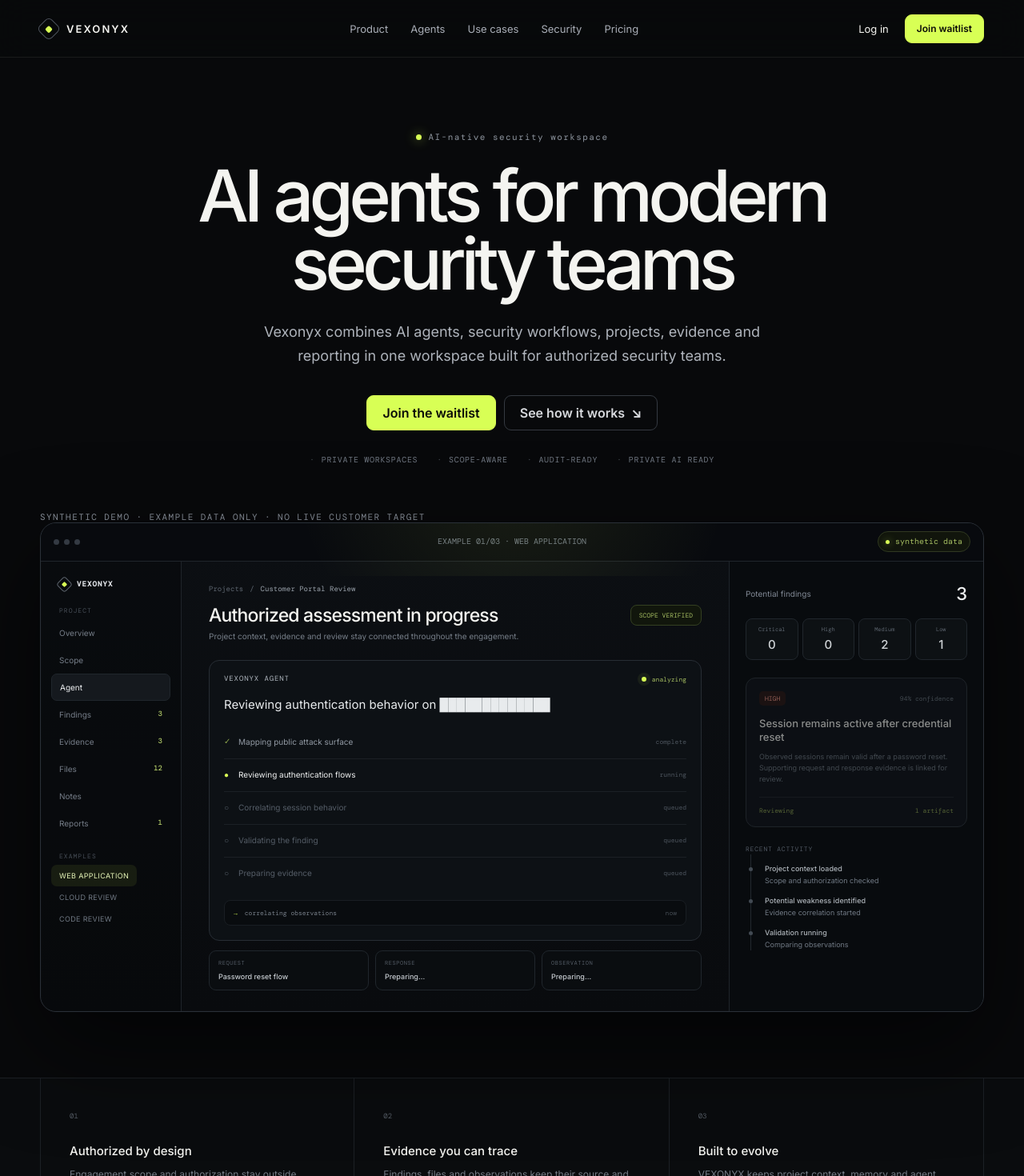
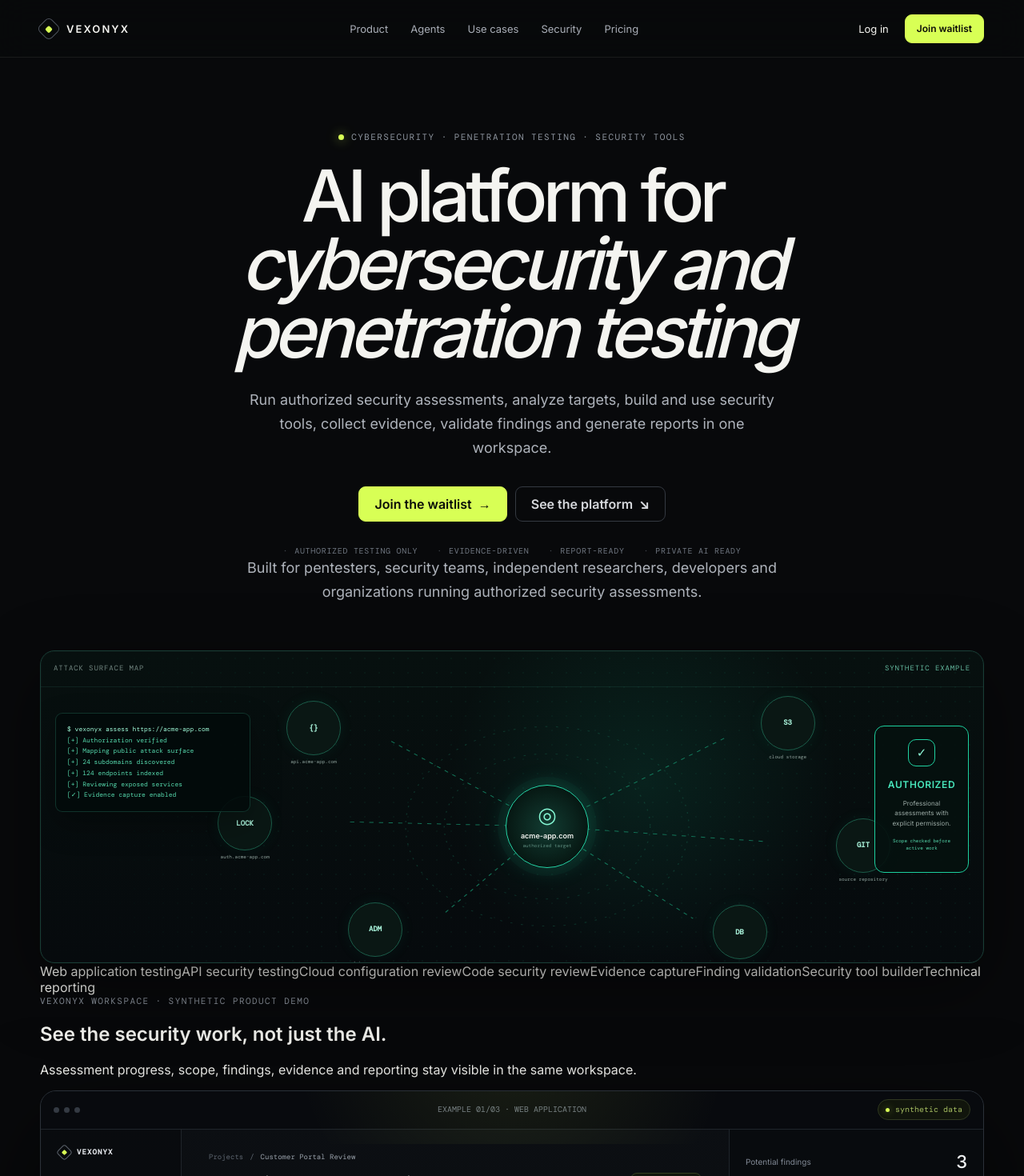
Before and after one commit to heke99/vexonyx, a Next.js app in the folder apps/web/: page / in a window 1280 px wide. Shown: the top 1470 px of the page at 80% size. Built offline with nearby package versions, Linux system fonts and the light colour scheme; no server answers; a web font is replaced by a local one.

Commit message:
Clarify cybersecurity and pentesting hero

```diff
--- a/apps/web/app/page.tsx
+++ b/apps/web/app/page.tsx
@@ -1,26 +1,66 @@
 import Link from "next/link";
+import { HeroAttackSurface } from "@/components/hero-attack-surface";
 import { HeroWorkspace } from "@/components/hero-workspace";
 import { MarketingHeader } from "@/components/marketing-header";
 import { WaitlistForm } from "@/components/waitlist-form";
 
 const proof = [
-  ["Authorized by design", "Engagement scope and authorization stay outside model control and are checked again before active execution."],
-  ["Evidence you can trace", "Findings, files and observations keep their source and version history so reviewers can follow the evidence."],
-  ["Built to evolve", "VEXONYX keeps project context, memory and agent progress independent from any single AI provider."],
+  ["Pentesting workspace", "Run authorized web, API, cloud and code security assessments with scope, evidence and review connected from the start."],
+  ["Security tool builder", "Create and manage reusable security tools and workflows alongside the assessments that use them."],
+  ["Evidence to report", "Turn validated findings, requests, responses, screenshots, logs and notes into reviewable technical and executive reports."],
 ];
+
+const capabilities = [
+  "Web application testing",
+  "API security testing",
+  "Cloud configuration review",
+  "Code security review",
+  "Evidence capture",
+  "Finding validation",
+  "Security tool builder",
+  "Technical reporting",
+] as const;
 
 export default function HomePage() {
   return <main className="marketing-page"><MarketingHeader />
-    <section className="hero shell">
-      <div className="hero-copy"><div className="kicker"><span /> AI-native security workspace</div><h1>AI agents for modern security teams</h1><p>Vexonyx combines AI agents, security workflows, projects, evidence and reporting in one workspace built for authorized security teams.</p><div className="hero-actions"><Link className="button" href="/waitlist">Join the waitlist</Link><Link className="button secondary" href="#workflow">See how it works <span>↘</span></Link></div><div className="trust-row"><span>Private workspaces</span><span>Scope-aware</span><span>Audit-ready</span><span>Private AI ready</span></div></div>
-      <div className="section-label">SYNTHETIC DEMO · EXAMPLE DATA ONLY · NO LIVE CUSTOMER TARGET</div>
+    <section className="hero hero-cyber shell">
+      <div className="hero-intro-grid">
+        <div className="hero-copy hero-copy-left">
+          <div className="kicker"><span /> CYBERSECURITY · PENETRATION TESTING · SECURITY TOOLS</div>
+          <h1>AI platform for <em>cybersecurity and penetration testing</em></h1>
+          <p>Run authorized security assessments, analyze targets, build and use security tools, collect evidence, validate findings and generate reports in one workspace.</p>
+          <div className="hero-actions hero-actions-left">
+            <Link className="button hero-primary-cta" href="/waitlist">Join the waitlist <span>→</span></Link>
+            <Link className="button secondary" href="#platform-preview">See the platform <span>↘</span></Link>
+          </div>
+          <div className="trust-row trust-row-left">
+            <span>Authorized testing only</span><span>Evidence-driven</span><span>Report-ready</span><span>Private AI ready</span>
+          </div>
+          <p className="hero-audience">Built for pentesters, security teams, independent researchers, developers and organizations running authorized security assessments.</p>
+        </div>
+        <HeroAttackSurface />
+      </div>
+
+      <div className="hero-capabilities" aria-label="VEXONYX capabilities">
+        {capabilities.map((capability) => <span key={capability}>{capability}</span>)}
+      </div>
+
+      <div className="hero-preview-heading" id="platform-preview">
+        <div><div className="section-label">VEXONYX WORKSPACE · SYNTHETIC PRODUCT DEMO</div><h2>See the security work, not just the AI.</h2></div>
+        <p>Assessment progress, scope, findings, evidence and reporting stay visible in the same workspace.</p>
+      </div>
       <HeroWorkspace />
     </section>
+
     <section className="proof-strip"><div className="shell proof-grid">{proof.map(([title, text], i) => <article key={title}><span>0{i+1}</span><h2>{title}</h2><p>{text}</p></article>)}</div></section>
-    <section className="section shell" id="workflow"><div className="section-label">WORKFLOW</div><div className="section-heading"><h2>From authorized scope to validated evidence.</h2><p>Agents work inside persistent project context instead of a disposable chat window.</p></div><div className="workflow-grid"><div className="workflow-list">{["Define engagement & authorization","Load project context","Plan the assessment","Check scope before active work","Collect evidence","Review findings & prepare the report"].map((x,i)=><div key={x}><b>{String(i+1).padStart(2,"0")}</b><span>{x}</span></div>)}</div><div className="architecture-card"><div className="architecture-top"><span>AUTHORIZED WORKFLOW</span><span className="status-dot">ready</span></div><div className="arch-flow"><span>Identity</span><i>→</i><span>Organization</span><i>→</i><span>Project</span><i>→</i><span>Scope</span></div><div className="arch-core">VEXONYX AGENT<small>Project context · Evidence · Review · Progress</small></div><div className="arch-flow"><span>Analyze</span><i>→</i><span>Validate</span><i>→</i><span>Evidence</span></div><div className="arch-footer">Project files and external content are treated as untrusted input</div></div></div></section>
-    <section className="section section-muted"><div className="shell"><div className="section-label">WORKSPACE</div><div className="feature-cards"><article><span>01 / PROJECTS</span><h3>Keep the whole assessment together.</h3><p>Targets, authorizations, files, notes, agent activity and findings remain attached to one project.</p></article><article><span>02 / FINDINGS</span><h3>Move from potential to verified.</h3><p>Track confidence, evidence, review state and remediation without losing the trail back to the original artifact.</p></article><article><span>03 / REPORTS</span><h3>Reporting is part of the workflow.</h3><p>Build executive and technical views from the same validated findings instead of reconstructing work at the end.</p></article></div></div></section>
-    <section className="section shell privacy-section"><div><div className="section-label">PRIVATE BY ARCHITECTURE</div><h2>Your security context should stay yours.</h2><p>VEXONYX is designed around private inference, organization-scoped retrieval and server-side authorization. Customer project data is never used implicitly for model training.</p></div><div className="privacy-stack"><span>Your workspace</span><i>↓</i><span>VEXONYX</span><i>↓</i><span>Private AI</span><i>↓</i><span>Project result</span></div></section>
-    <section className="waitlist-cta"><div className="shell waitlist-inner"><div><div className="section-label">PRIVATE BETA</div><h2>Build security work on a stronger foundation.</h2><p>Join the waitlist for VEXONYX private beta.</p></div><WaitlistForm compact /></div></section>
-    <footer className="site-footer"><div className="shell footer-grid"><strong>VEXONYX</strong><p>AI-native security workspace for authorized teams.</p><nav><Link href="/privacy">Privacy</Link><Link href="/terms">Terms</Link><Link href="/acceptable-use">Acceptable use</Link><Link href="/contact">Contact</Link></nav><span>© 2026 VEXONYX</span></div></footer>
+
+    <section className="section shell" id="workflow"><div className="section-label">PENTEST WORKFLOW</div><div className="section-heading"><h2>From authorized target to validated finding.</h2><p>VEXONYX keeps the operational security workflow visible instead of hiding it inside a generic chat interface.</p></div><div className="workflow-grid"><div className="workflow-list">{["Define engagement & authorization","Map targets and attack surface","Run authorized assessment workflows","Collect requests, responses, logs & screenshots","Validate findings & remediation","Generate technical & executive reports"].map((x,i)=><div key={x}><b>{String(i+1).padStart(2,"0")}</b><span>{x}</span></div>)}</div><div className="architecture-card"><div className="architecture-top"><span>AUTHORIZED SECURITY WORKFLOW</span><span className="status-dot">scope verified</span></div><div className="arch-flow"><span>Target</span><i>→</i><span>Scope</span><i>→</i><span>Assessment</span><i>→</i><span>Evidence</span></div><div className="arch-core">VEXONYX SECURITY AGENT<small>Analyze · Validate · Capture evidence · Report</small></div><div className="arch-flow"><span>Findings</span><i>→</i><span>Review</span><i>→</i><span>Report</span></div><div className="arch-footer">Active security work requires explicit authorization and server-side scope checks</div></div></div></section>
+
+    <section className="section section-muted"><div className="shell"><div className="section-label">WHAT YOU CAN DO</div><div className="feature-cards"><article><span>01 / ASSESS</span><h3>Web, API, cloud and code security reviews.</h3><p>Keep authorized targets, assessment steps and agent activity connected to the engagement that permits the work.</p></article><article><span>02 / BUILD</span><h3>Create reusable security tools and programs.</h3><p>Build custom analyzers, validators and security workflows that can be versioned and used inside your approved projects.</p></article><article><span>03 / PROVE</span><h3>Evidence, findings and reports in one flow.</h3><p>Preserve requests, responses, screenshots, logs and source references, validate findings and produce reports without reconstructing the assessment afterward.</p></article></div></div></section>
+
+    <section className="section shell privacy-section"><div><div className="section-label">PRIVATE BY ARCHITECTURE</div><h2>Your security context should stay yours.</h2><p>VEXONYX is designed around private inference, organization-scoped retrieval and server-side authorization. Customer project data is never used implicitly for model training.</p></div><div className="privacy-stack"><span>Your authorized project</span><i>↓</i><span>VEXONYX</span><i>↓</i><span>Private AI</span><i>↓</i><span>Findings + evidence + report</span></div></section>
+
+    <section className="waitlist-cta"><div className="shell waitlist-inner"><div><div className="section-label">PRIVATE BETA · CYBERSECURITY</div><h2>Join VEXONYX before the private beta opens.</h2><p>Pentesters, researchers, developers and security teams can all join. Tell us who you are and we will keep your place after email verification.</p></div><WaitlistForm compact /></div></section>
+    <footer className="site-footer"><div className="shell footer-grid"><strong>VEXONYX</strong><p>AI platform for cybersecurity and authorized penetration testing.</p><nav><Link href="/privacy">Privacy</Link><Link href="/terms">Terms</Link><Link href="/acceptable-use">Acceptable use</Link><Link href="/contact">Contact</Link></nav><span>© 2026 VEXONYX</span></div></footer>
   </main>;
 }
```
